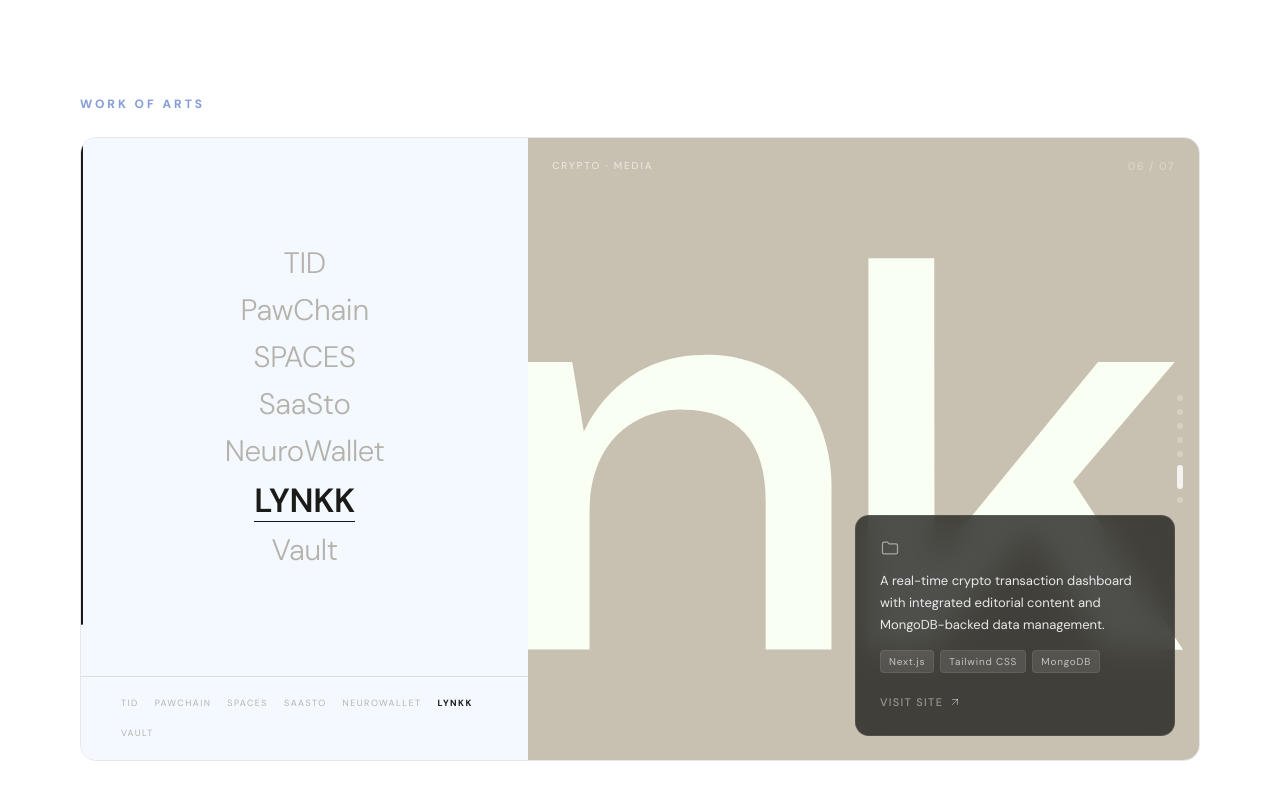
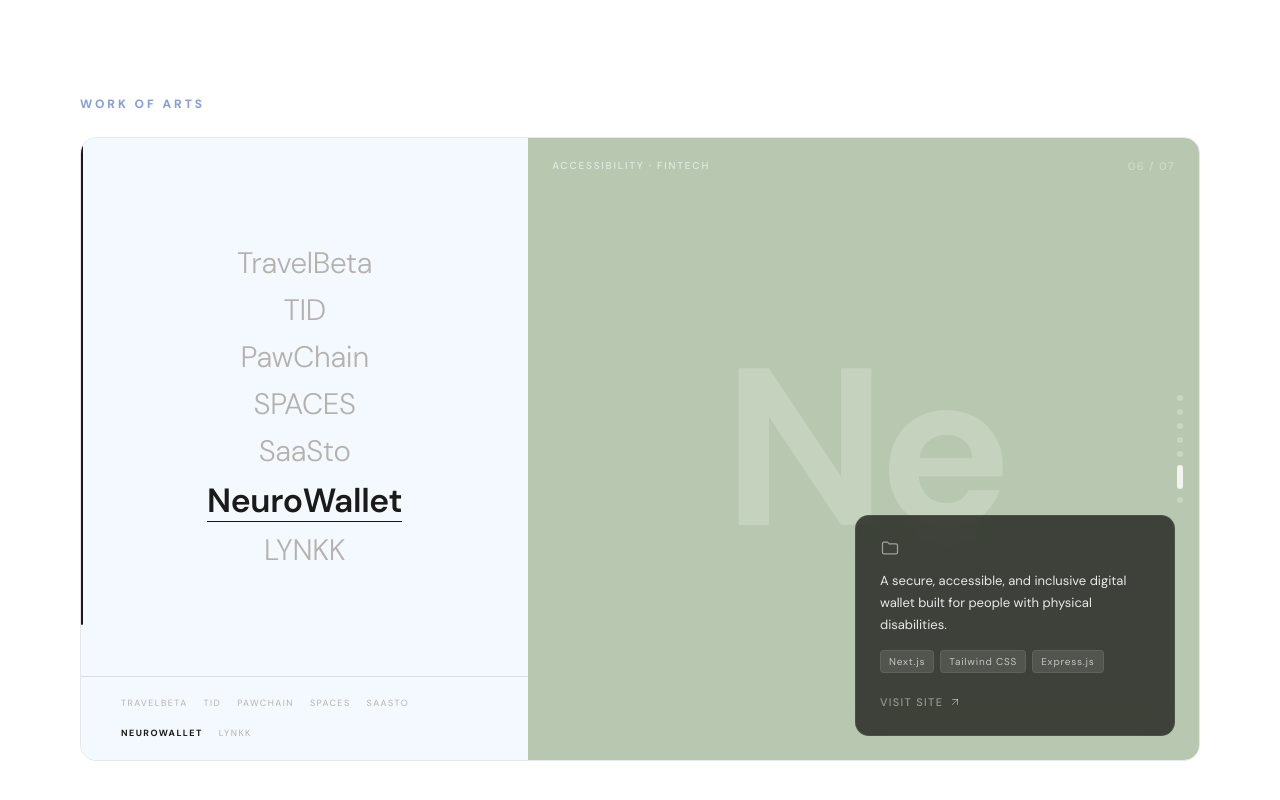
Before and after one commit to EMMANUEL08161823021/Portfolio, a Next.js app in the folder portfolio/: page /home in a window 1280 px wide. Shown: the part 3072-3872 px from the top of the page. Built offline with nearby package versions, Linux system fonts and the light colour scheme.

Commit message:
new WOA addition

```diff
--- a/portfolio/app/home/components/Works.jsx
+++ b/portfolio/app/home/components/Works.jsx
@@ -4,8 +4,19 @@ import { motion, AnimatePresence, useScroll } from "framer-motion";
 import Image from "next/image";
 
 const works = [
+
+  {
+    id: 6,
+    projectName: "TravelBeta",
+    category: "Affiliate System",
+    projectDesc: "A full-stack affiliate platform for Nigeria's leading travel OTA, built on Next.js 14 with commission tracking, Paystack payouts, and a Starter-to-Platinum tier engine.",
+    projectLink: "https://travel-beta-affiliate.vercel.app/",
+    projectStacks: ["NextJs", "Framer Motion", "Typescript"],
+    color: "#ff018",
+    image: "/images/travelBeta.svg",
+  },
     {
-    id: 0,
+    id: 5,
     projectName: "TID",
     category: "Energy Conference",
     projectDesc: "The Industry Discourse is a student-led energy conference that brings young people across the African continent to gain knowledge about the energy ecosystem.  ",
@@ -15,7 +26,7 @@ const works = [
     image: "/images/tid-white.png",
   },
   {
-    id: 1,
+    id: 4,
     projectName: "PawChain",
     category: "Web3 Crypto",
     projectDesc: "PawChain is a hybrid decentralized pet marketplace built on Solana Devnet. Pay for pets using SOL.",
@@ -25,7 +36,7 @@ const works = [
     image: "/images/pawchain.jpg",
   },
   {
-    id: 2,
+    id: 3,
     projectName: "SPACES",
     category: "Film & Web",
     projectDesc: "A visually ambitious feature film landing — a story about creators and an infinite canvas that changes their lives.",
@@ -35,7 +46,7 @@ const works = [
     image: "/images/spaces.jpeg",
   },
   {
-    id: 3,
+    id: 2,
     projectName: "SaaSto",
     category: "Productivity",
     projectDesc: "A collaboration time-tracking platform designed for modern teams. Streamlines how distributed teams log and review work.",
@@ -45,7 +56,7 @@ const works = [
     image: "/images/saasto.svg",
   },
   {
-    id: 4,
+    id: 1,
     projectName: "NeuroWallet",
     category: "Accessibility · FinTech",
     projectDesc: "A secure, accessible, and inclusive digital wallet built for people with physical disabilities.",
@@ -55,7 +66,7 @@ const works = [
     image: null,
   },
   {
-    id: 5,
+    id: 0,
     projectName: "LYNKK",
     category: "Crypto · Media",
     projectDesc: "A real-time crypto transaction dashboard with integrated editorial content and MongoDB-backed data management.",
@@ -63,16 +74,6 @@ const works = [
     projectStacks: ["Next.js", "Tailwind CSS", "MongoDB"],
     color: "#c8c0b0",
     image: "/images/lynkklogo.svg",
-  },
-  {
-    id: 6,
-    projectName: "Vault",
-    category: "Web3 · Protocol",
-    projectDesc: "A decentralized protocol for resolving wallet-syncing issues, enabling remote resolutions for noncustodial wallets.",
-    projectLink: "https://vault-airdrop.netlify.app",
-    projectStacks: ["React", "Framer Motion"],
-    color: "#b0c4c8",
-    image: null,
   },
 ];
 
```
Also changed, not shown: portfolio/public/images/travelBeta.png (added), portfolio/public/images/travelBeta.svg (added).
